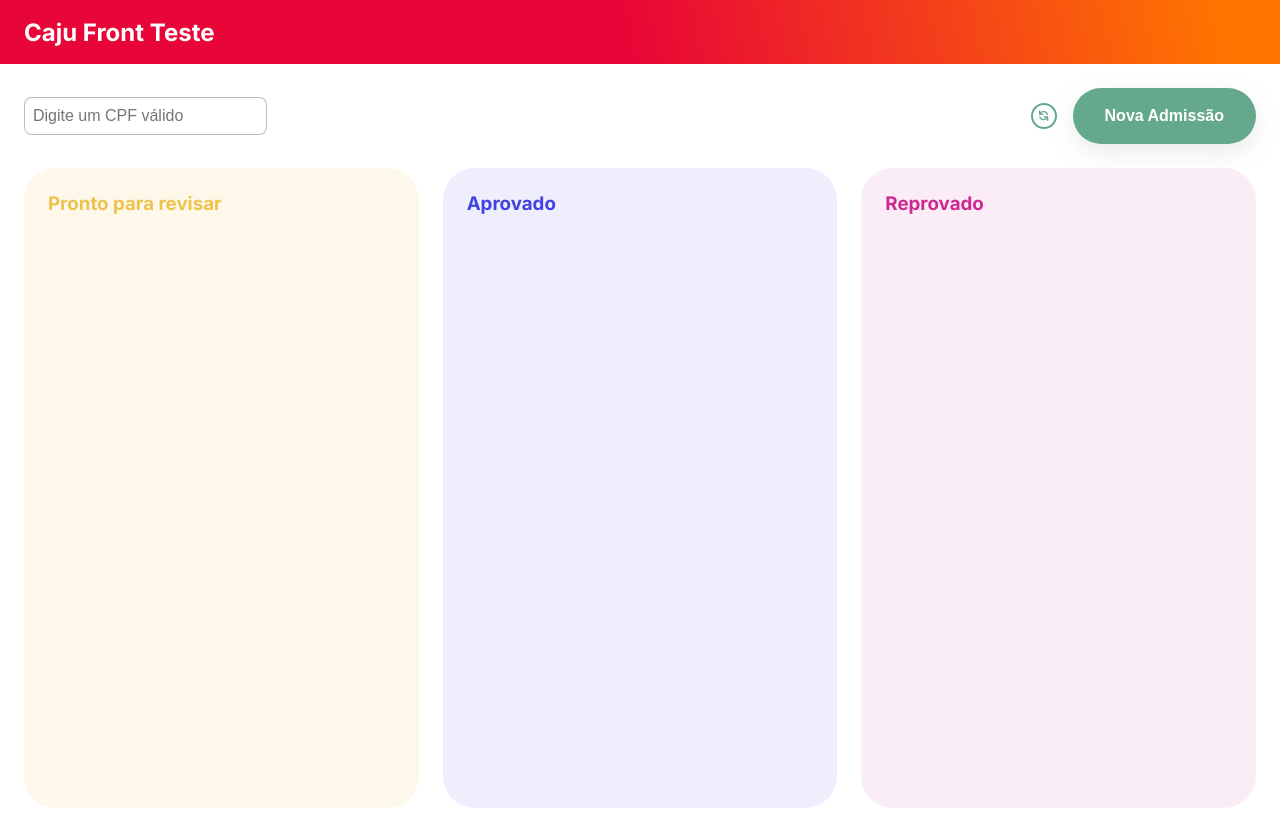
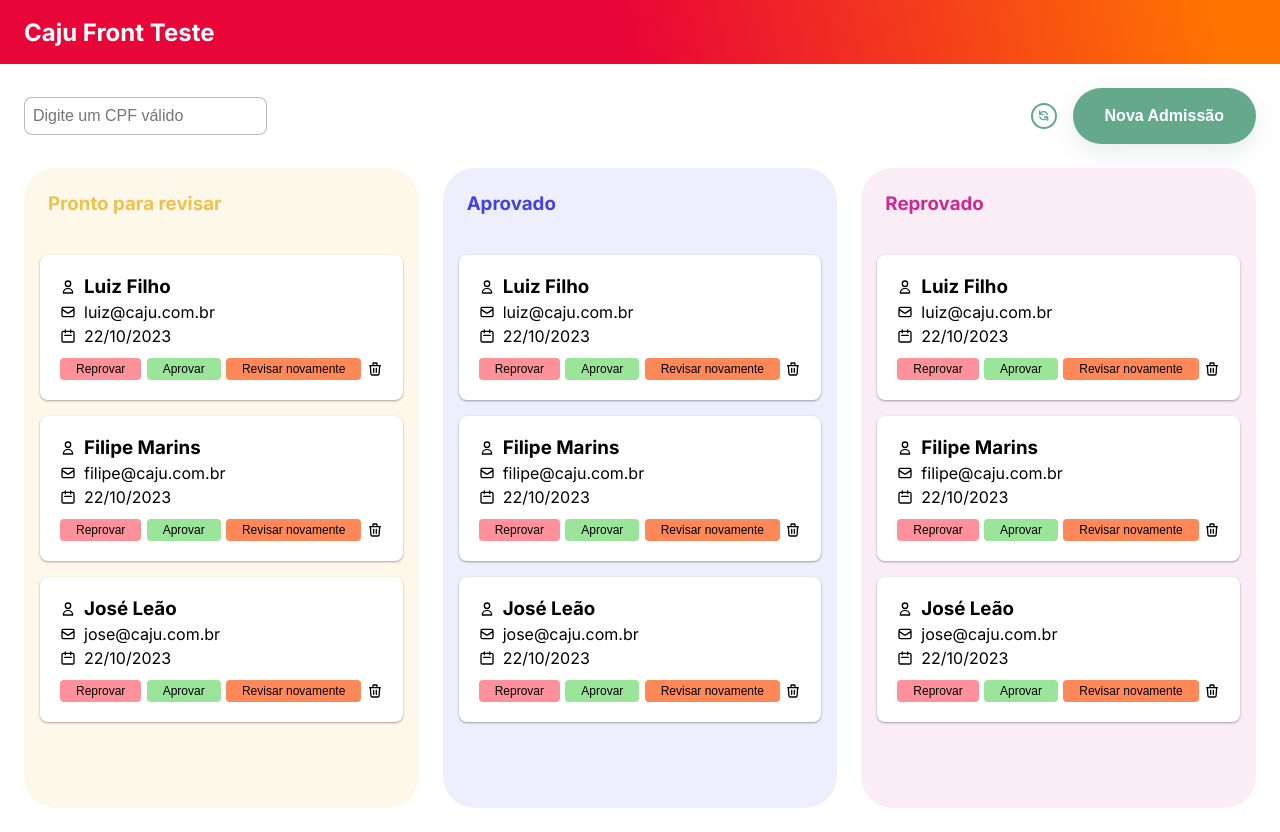
Before and after one commit to julian-kuroiwa/caju-frontend-challenge, a React (Vite) app: page /#/dashboard in a window 1280 px wide. Built offline with nearby package versions, Linux system fonts and the light colour scheme; data requests are answered from the project's data file.

Commit message:
feat: get registrations on dashboard

```diff
--- a/src/pages/Dashboard/index.tsx
+++ b/src/pages/Dashboard/index.tsx
@@ -1,12 +1,30 @@
 import Collumns from "./components/Columns";
 import * as S from "./styles";
 import { SearchBar } from "./components/Searchbar";
+import request from "~/api";
+import { useEffect, useState } from "react";
 
 const DashboardPage = () => {
+  const [registrations, setRegistrations] = useState<any>()
+
+  const getRegistrations = async () => {
+    try {
+      const response = await request.get('/registrations')
+
+      return response.data
+    } catch (err) {
+      console.error(err)
+    }
+  }
+
+  useEffect(() => {
+    getRegistrations().then(data => setRegistrations(data))
+  }, [])
+
   return (
     <S.Container>
       <SearchBar />
-      <Collumns registrations={[]} />
+      <Collumns registrations={registrations} />
     </S.Container>
   );
 };
```
